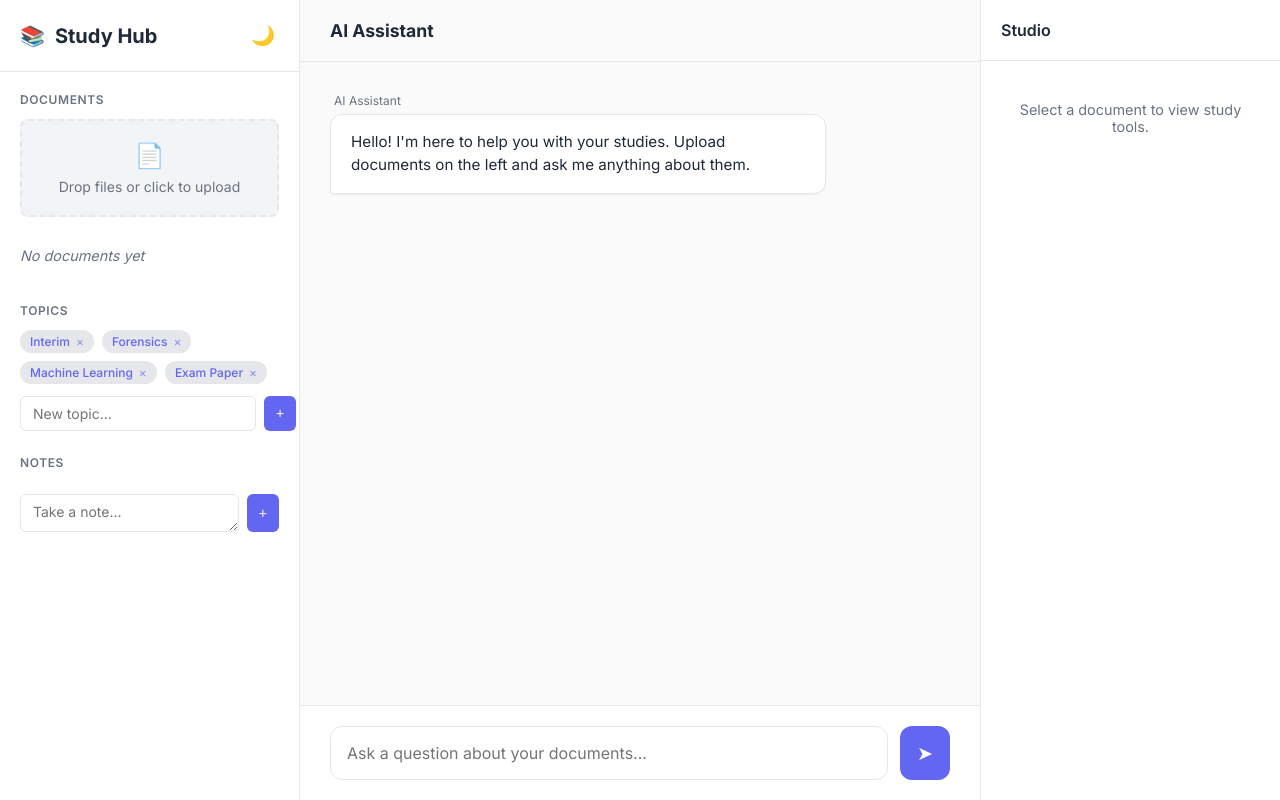
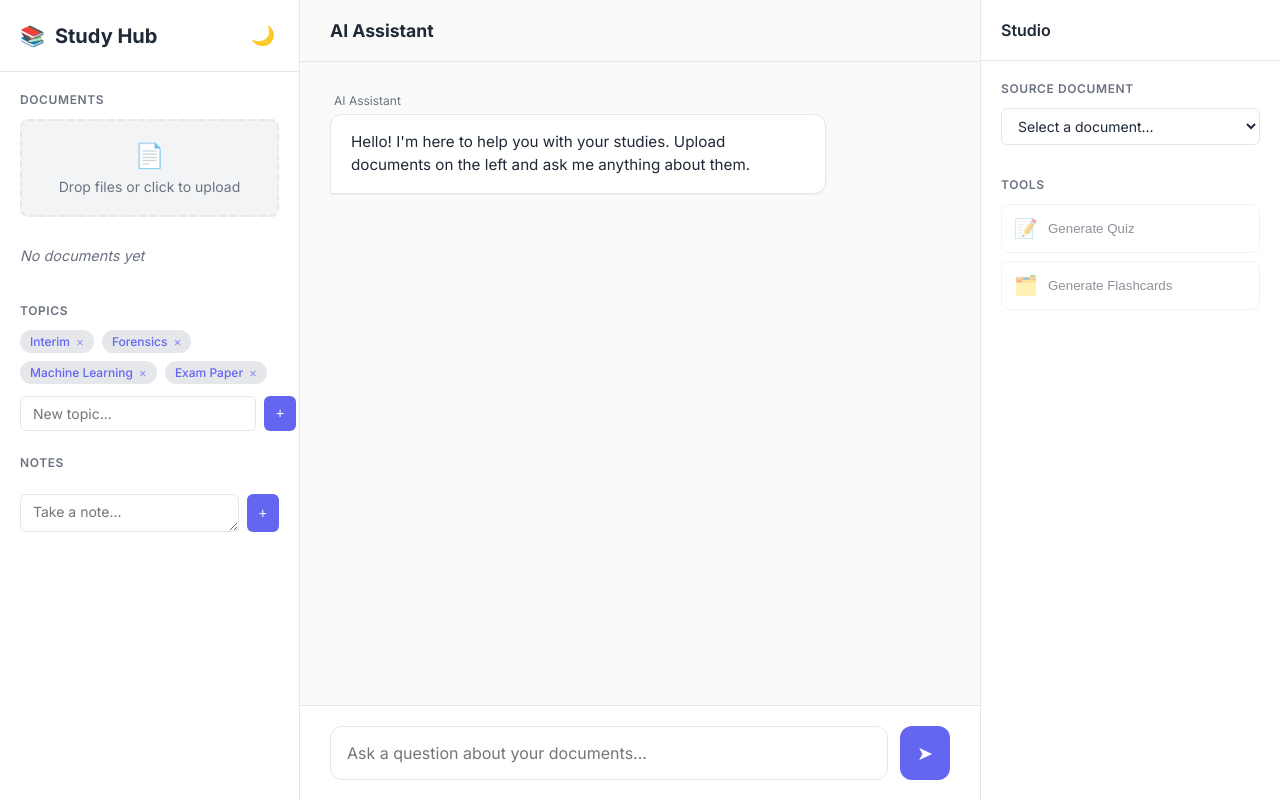
Before and after one commit to KeithSalhani/StudySpace, a FastAPI app: page / in a window 1280 px wide. Run offline with FastAPI, Linux system fonts and the light colour scheme; data that the repository does not hold is empty.

Commit message:
refactor: Migrate study tools to Studio panel
- Remove inline Quiz/Flashcard buttons from document list
- Add document selector dropdown to Studio panel
- Implement centralized tool buttons (Quiz, Flashcards) in Studio
- Link Studio controls to existing generation logic

```diff
--- a/templates/index.html
+++ b/templates/index.html
@@ -385,6 +385,36 @@
             color: #ef4444;
         }
 
+        .studio-tool-btn {
+            display: flex;
+            align-items: center;
+            gap: 10px;
+            width: 100%;
+            padding: 12px;
+            background: var(--sidebar-bg);
+            border: 1px solid var(--border-color);
+            border-radius: 8px;
+            color: var(--text-primary);
+            cursor: pointer;
+            transition: all 0.2s;
+            text-align: left;
+            margin-bottom: 8px;
+        }
+
+        .studio-tool-btn:hover:not(:disabled) {
+            border-color: var(--primary-color);
+            background: var(--bg-color);
+        }
+
+        .studio-tool-btn:disabled {
+            opacity: 0.5;
+            cursor: not-allowed;
+        }
+
+        .tool-icon {
+            font-size: 1.2rem;
+        }
+
         /* Chat Area */
         .chat-interface {
             flex: 1;
@@ -849,10 +879,26 @@
                 <span>Studio</span>
             </div>
             <div class="studio-content">
-                <div style="color: var(--text-secondary); font-size: 0.9rem; text-align: center; margin-top: 20px;">
-                    Select a document to view study tools.
+                <div class="studio-section">
+                    <div class="section-title">Source Document</div>
+                    <select id="documentSelect" class="sidebar-input" style="width: 100%; margin-bottom: 16px;">
+                        <option value="" disabled selected>Select a document...</option>
+                    </select>
                 </div>
-                <!-- Placeholder for future tools -->
+
+                <div class="studio-section">
+                    <div class="section-title">Tools</div>
+                    <div class="studio-tools">
+                        <button id="studioQuizBtn" class="studio-tool-btn" disabled>
+                            <span class="tool-icon">📝</span>
+                            Generate Quiz
+                        </button>
+                        <button id="studioFlashcardBtn" class="studio-tool-btn" disabled>
+                            <span class="tool-icon">🗂️</span>
+                            Generate Flashcards
+                        </button>
+                    </div>
+                </div>
             </div>
         </aside>
     </div>
@@ -1165,28 +1211,51 @@
                                 <div class="doc-name" title="${name}">${name}</div>
                                 ${tag}
                             </div>
-                            <button class="quiz-btn" data-filename="${name}">Quiz</button>
-                            <button class="quiz-btn" data-filename="${name}" data-type="flashcards" style="background-color: #8b5cf6;">Cards</button>
                             <div class="document-delete" onclick="deleteDocument('${name}')" title="Delete">&times;</div>
                         </div>`;
                     }).join('');
 
-                    // Add event listeners for quiz and flashcard buttons
-                    document.querySelectorAll('.quiz-btn').forEach(btn => {
-                        btn.addEventListener('click', (e) => {
-                            e.stopPropagation();
-                            if (btn.dataset.type === 'flashcards') {
-                                startFlashcards(btn.dataset.filename);
-                            } else {
-                                startQuiz(btn.dataset.filename);
-                            }
-                        });
-                    });
+                    // Update Document Selector
+                    const documentSelect = document.getElementById('documentSelect');
+                    const currentSelection = documentSelect.value;
+
+                    documentSelect.innerHTML = '<option value="" disabled selected>Select a document...</option>' +
+                        data.documents.map(doc => {
+                            const name = typeof doc === 'string' ? doc : doc.filename;
+                            return `<option value="${name}">${name}</option>`;
+                        }).join('');
+
+                    if (currentSelection && Array.from(documentSelect.options).some(opt => opt.value === currentSelection)) {
+                        documentSelect.value = currentSelection;
+                    }
                 }
             } catch (error) {
                 console.error('Error loading documents:', error);
             }
         }
+
+        // Studio Logic
+        const documentSelect = document.getElementById('documentSelect');
+        const studioQuizBtn = document.getElementById('studioQuizBtn');
+        const studioFlashcardBtn = document.getElementById('studioFlashcardBtn');
+
+        documentSelect.addEventListener('change', () => {
+            const hasSelection = !!documentSelect.value;
+            studioQuizBtn.disabled = !hasSelection;
+            studioFlashcardBtn.disabled = !hasSelection;
+        });
+
+        studioQuizBtn.addEventListener('click', () => {
+            if (documentSelect.value) {
+                startQuiz(documentSelect.value);
+            }
+        });
+
+        studioFlashcardBtn.addEventListener('click', () => {
+            if (documentSelect.value) {
+                startFlashcards(documentSelect.value);
+            }
+        });
 
         // Flashcard Logic
         const flashcardModal = document.getElementById('flashcardModal');
```
